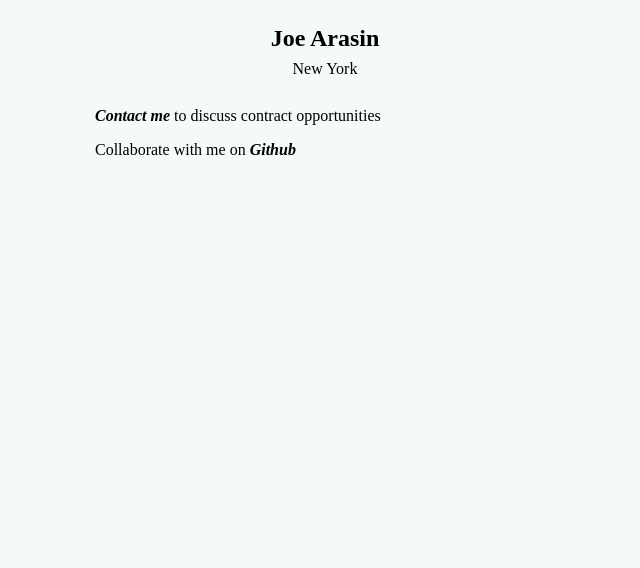
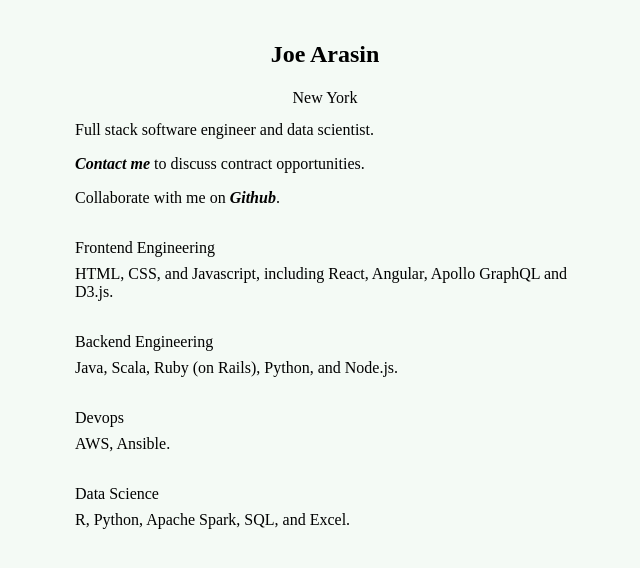
Before and after one commit to joearasin/joearasin.github.io, a plain HTML site: page index.html in a window 1280 px wide. Shown: the whole page, without its empty margins (315-955 px from the left). Drawn offline with Linux system fonts and the light colour scheme; a web font is replaced by a local one.

Commit message:
Add Skills

```diff
--- a/index.html
+++ b/index.html
@@ -12,32 +12,36 @@
       font-family: "Operator SSm A", "Operator SSm B";
       background-color: #f4faf5;
       margin: 2em auto;
+      display: flex;
+      flex-direction: column;
+      max-width: 500px;
+      align-items: flex-start;
     }
     h1 {
       font-style: normal;
       font-weight: 700;
-      text-align: center;
       font-size: 1.5em;
       line-height: 0.5em;
+      align-self: center;
+
     }
     h2 {
       font-family: "Operator SSm SmallCaps A", "Operator SSm SmallCaps B";
       font-style: normal;
       font-weight: 300;
       text-align: center;
+      align-self: center;
     }
-    h1 span{
-      color: #ddd;
+    h3 {
+      font-size: 1em;
+      font-family: "Operator SSm SmallCaps A", "Operator SSm SmallCaps B";
+      font-weight: 300;
+      margin-bottom: .5em;
     }
-    ul {
-      margin: 0 auto;
+    p {
+      max-width: 500px;
       font-weight: 300;
-      display: flex;
-      flex-direction: column;
-      max-width: 500px;
-    }
-    li {
-      list-style-type: none;
+      margin-top: 0;
     }
     a {
       font-style: italic;
@@ -58,11 +62,17 @@
 <body>
     <h1>Joe Arasin</h1>
     <h2>New York</h2>
+    <p>Full stack software engineer and data scientist.</p>
+    <p><a href="mailto:joe@arasin.com?">Contact me</a> to discuss contract opportunities.</p>
+    <p>Collaborate with me on <a href="http://github.com/joearasin">Github</a>.</p>
 
-    <ul>
-      <p><a href="mailto:joe@arasin.com?">Contact me</a> to discuss contract opportunities</p>
-      <li>Collaborate with me on <a href="http://github.com/joearasin">Github</a></li>
-
-    </ul>
+    <h3>Frontend Engineering</h3>
+    <p>HTML, CSS, and Javascript, including React, Angular, Apollo GraphQL and D3.js.
+      <h3>Backend Engineering</h3>
+      <p>Java, Scala, Ruby (on Rails), Python, and Node.js.</p>
+      <h3>Devops</h3>
+      <p>AWS, Ansible.</p>
+      <h3>Data Science</h3>
+      <p>R, Python, Apache Spark, SQL, and Excel.</p>
 </body>
 </html>
```
